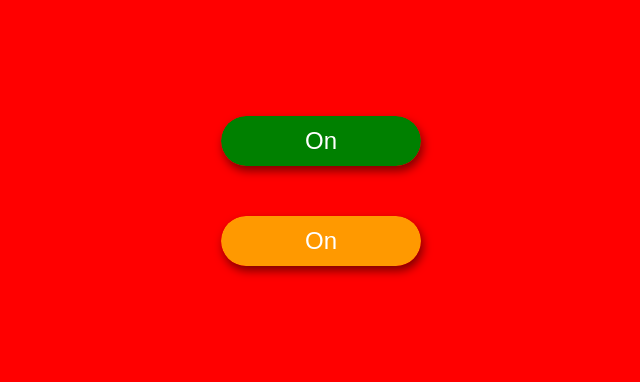
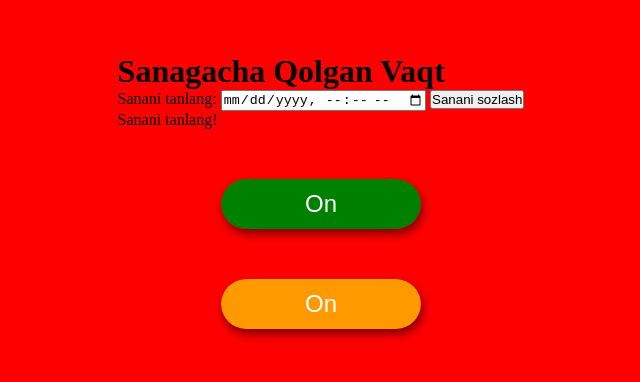
Before and after one commit to raxmonovrx/Javascript-ban-animation, a plain HTML site: page index.html in a window 1280 px wide. Shown: the part 209-591 px from the top of the page, without its empty margins (319-959 px from the left). Drawn offline with Linux system fonts and the light colour scheme.

Commit message:
Update index.html

```diff
--- a/index.html
+++ b/index.html
@@ -9,6 +9,17 @@
     <title>New Document</title>
   </head>
   <body>
+
+    <div class="container">
+      <h1>Sanagacha Qolgan Vaqt</h1>
+      <div class="input-container">
+        <label for="dateInput">Sanani tanlang:</label>
+        <input type="datetime-local" id="dateInput" />
+        <button onclick="setTargetDate()">Sanani sozlash</button>
+      </div>
+      <div id="countdown"></div>
+    </div>
+
     <button class="btn">
       <p class="btn__text">
         <span class="btn__text_itemA">On</span>
```
